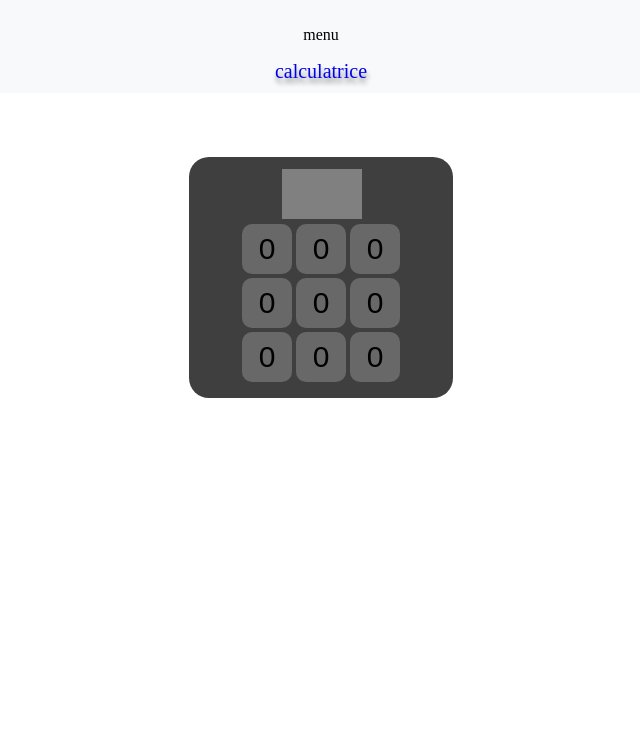
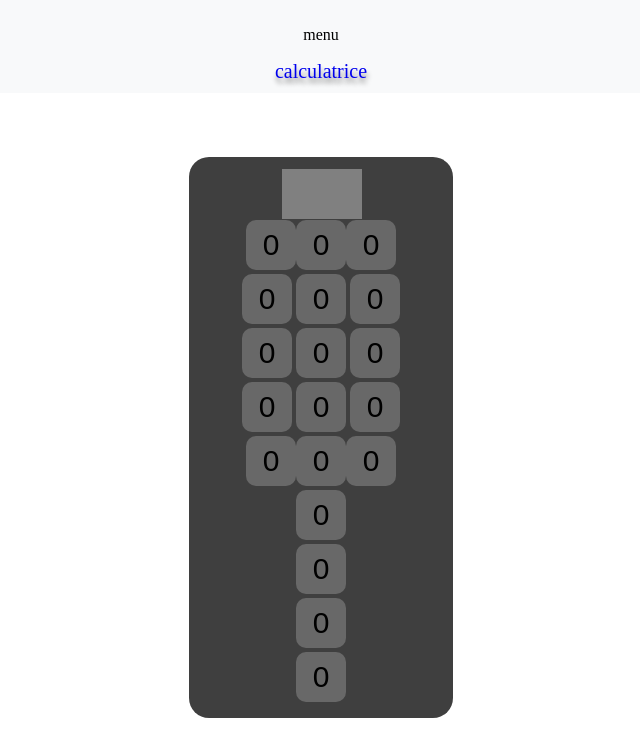
Before and after one commit to Lefentome38/caculatriceAngular, an Angular app: page / in a window 1280 px wide. Shown: the top 756 px of the page, without its empty margins (319-959 px from the left). Built offline with nearby package versions, Linux system fonts and the light colour scheme.

Commit message:
scss en cour

```diff
--- a/src/app/body/calculatrice/calculatrice.component.html
+++ b/src/app/body/calculatrice/calculatrice.component.html
@@ -1,10 +1,26 @@
 <div class="container">
   <div class="calculator">
     <app-screen-calculator/>
+    <div class="keypadCalulatourTop">
+      <app-key-calculator></app-key-calculator>
+      <app-key-calculator></app-key-calculator>
+      <app-key-calculator></app-key-calculator>
+    </div>
     <div class="keypadCalulatour">
       @for (item of items; track items) {
         <app-key-calculator></app-key-calculator>
       }
     </div>
+    <div class="keypadCalulatourBottom">
+      <app-key-calculator></app-key-calculator>
+      <app-key-calculator></app-key-calculator>
+      <app-key-calculator></app-key-calculator>
+    </div>
+    <div class="keypadCalulatourRight">
+      <app-key-calculator></app-key-calculator>
+      <app-key-calculator></app-key-calculator>
+      <app-key-calculator></app-key-calculator>
+      <app-key-calculator></app-key-calculator>
+    </div>
   </div>
 </div>
--- a/src/app/body/calculatrice/calculatrice.component.scss
+++ b/src/app/body/calculatrice/calculatrice.component.scss
@@ -9,7 +9,6 @@ $num-pad-size: 50px;
   padding: 5%;
 
   .calculator {
-    justify-content: center;
     display: flex;
     flex-direction: column;
     align-items: center;
@@ -27,5 +26,13 @@ $num-pad-size: 50px;
       width: calc($num-pad-columns * $num-pad-size + ($num-pad-columns - 1) * $num-pad-gap);
       padding: 4px;
     }
+
+    .keypadCalulatourRight {
+      display: grid;
+      gap: $num-pad-gap;
+      padding: 4px;
+
+      justify-content: flex-end;
+      }
   }
 }
```
Also changed, not shown: src/app/body/key-calculator/key-calculator.component.html (line endings or trailing spaces).
